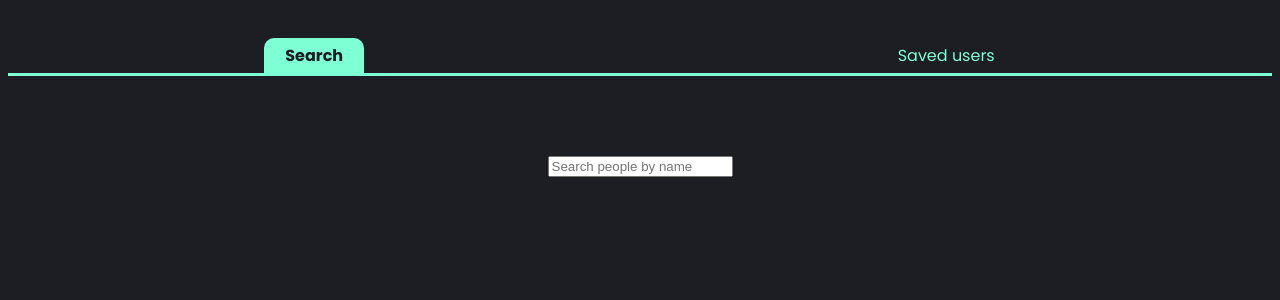
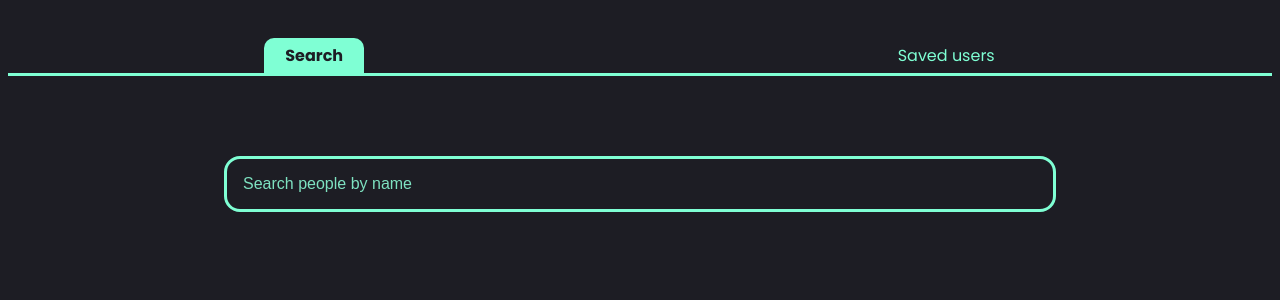
Before and after one commit to ShinhyoBelok/torre-search, a React (Vite) app: page / in a window 1280 px wide. Shown: the top 300 px of the page. Built offline with nearby package versions, Linux system fonts and the light colour scheme.

Commit message:
Add Final css

```diff
--- /dev/null
+++ b/src/componets/CSS/entity.css
@@ -0,0 +1,34 @@
+.entity_card {
+  box-sizing: border-box;
+  align-items: center;
+  justify-content: space-between;
+  margin: 20px 10px;
+  color: white;
+}
+
+.entity_card img {
+  width: 40px;
+  border-radius: 20px;
+  margin: 4px;
+  margin-bottom: 0;
+  margin-right: 8px;
+}
+
+.info {
+  align-items: center;
+}
+
+.headline {
+  font-size: small;
+  color: rgba(255, 255, 255, 0.815);
+}
+
+.save {
+  align-items: center;
+}
+
+.save button {
+  border: none;
+  border-radius: 0.3rem;
+  padding: 0.1rem 0.4rem;
+}
--- a/src/componets/Entity.jsx
+++ b/src/componets/Entity.jsx
@@ -1,7 +1,8 @@
 import React  from 'react'
 import { useSelector  } from 'react-redux'
 import { string } from 'prop-types';
-import { AiOutlineSave } from 'react-icons/ai';
+import { AiOutlineSave, AiFillDelete } from 'react-icons/ai';
+import './CSS/entity.css'
 
 export default function Entity(props) {
   const {
@@ -9,7 +10,8 @@ export default function Entity(props) {
     professionalHeadline,
     ggId,
     username,
-    imageUrl
+    imageUrl,
+    btn
   } = props;
 
   const entities = useSelector((state) => state.entities);
@@ -35,13 +37,17 @@ export default function Entity(props) {
   }
 
   return (
-    <a href={`https://torre.ai/${username}`} target="_blank">
-      <div>
+    <a href={`https://torre.ai/${username}`} className='entity_card d-flex' target="_blank">
+      <div className="info d-flex">
         <img src={imageUrl || 'https://img.icons8.com/color/96/gender-neutral-user.png'} alt="Profile Pic" />
-        <div>{name}</div>
-        <div>{professionalHeadline || "No professional headline found"}</div>
-        <button id={ggId} onClick={toggleSave}>Save</button>
-        <AiOutlineSave />
+        <div>
+          <div>{name}</div>
+          <div className='headline'>{professionalHeadline || "No professional headline found"}</div>
+        </div>
+      </div>
+      <div className="save d-flex">
+        <button id={ggId} onClick={toggleSave}>{btn}</button>
+        {btn == 'Remove' ? <AiFillDelete /> : <AiOutlineSave />}
       </div>
     </a>
   )
@@ -52,5 +58,6 @@ Entity.propTypes = {
   professionalHeadline: string,
   ggId: string.isRequired,
   username: string.isRequired,
-  imageUrl: string
+  imageUrl: string,
+  btn: string.isRequired
 }
--- a/src/pages/CSS/home.css
+++ b/src/pages/CSS/home.css
@@ -1,5 +1,29 @@
 .home_container {
   align-self: center;
   justify-content: center;
-  margin-top: 10vh;
+  align-items: center;
+  padding-top: 10vh;
+  flex-direction: column;
 }
+
+.search_input {
+  width: 65vw;
+  background-color: rgb(29, 29, 36);
+  padding: 1rem;
+  color: aquamarine;
+  border: solid;
+  border-radius: 1rem;
+  font-size: 1rem;
+}
+
+.search_input::placeholder {
+  color:  rgb(126, 226, 193);
+  font-size: 1rem;
+}
+
+.entity_container {
+  width: 65vw;
+  background-color: gray;
+  overflow-y: scroll;
+  max-height: 70vh;
+}
--- /dev/null
+++ b/src/pages/CSS/savedUsers.css
@@ -0,0 +1,12 @@
+.savedUsers_ul {
+  flex-direction: column;
+  justify-content: center;
+}
+
+.savedUsers_ul a {
+  width: 65vw;
+  align-self: center;
+  border-bottom: solid 1px rgba(255, 255, 255, 0.432);
+  padding-bottom: 4px;
+  margin-bottom: 0;
+}
--- a/src/pages/Home.jsx
+++ b/src/pages/Home.jsx
@@ -24,8 +24,10 @@ export default function Home() {
   }
 
   return (
-    <div className='home_container d-flex'>
-      <input type="search" placeholder="Search people by name" onChange={handleChange} onFocus={handleChange}/>
+    <div className='home_container d-flex' onClick={hideEntities}>
+      <div className="input_container" onClick={(e) => e.stopPropagation()}>
+        <input type="search" placeholder="Search people by name" className='search_input' onChange={handleChange} onFocus={handleChange}/>
+        <div className="entity_container">
           {
             entities.map((entity) => (
               <Entity
@@ -35,9 +37,12 @@ export default function Home() {
                 ggId={entity.ggId}
                 username={entity.username}
                 imageUrl={entity.imageUrl}
+                btn={'Save'}
               />
             ))
           }
         </div>
+      </div>
+    </div>
   )
 }
--- a/src/pages/SavedUsers.jsx
+++ b/src/pages/SavedUsers.jsx
@@ -3,6 +3,7 @@ import Entity from '../componets/Entity'
 import { v4 as uuidv4 } from 'uuid';
 import { useState } from 'react';
 import { useEffect } from 'react';
+import './CSS/savedUsers.css'
 
 export default function SavedUsers() {
   const [entitiesSaved, setEntitiesSaved] = useState([])
@@ -14,7 +15,7 @@ export default function SavedUsers() {
 
   return (
     <div>
-      <ul>
+      <ul className='savedUsers_ul d-flex'>
         {entitiesSaved.length > 0 ? (
           entitiesSaved.map((entity) => (
             <Entity
@@ -24,6 +25,7 @@ export default function SavedUsers() {
               ggId={entity.ggId}
               username={entity.username}
               imageUrl={entity.imageUrl}
+              btn={'Remove'}
             />
           ))
         ) : (
```
Lines whose indentation alone changed are shown as unchanged.
